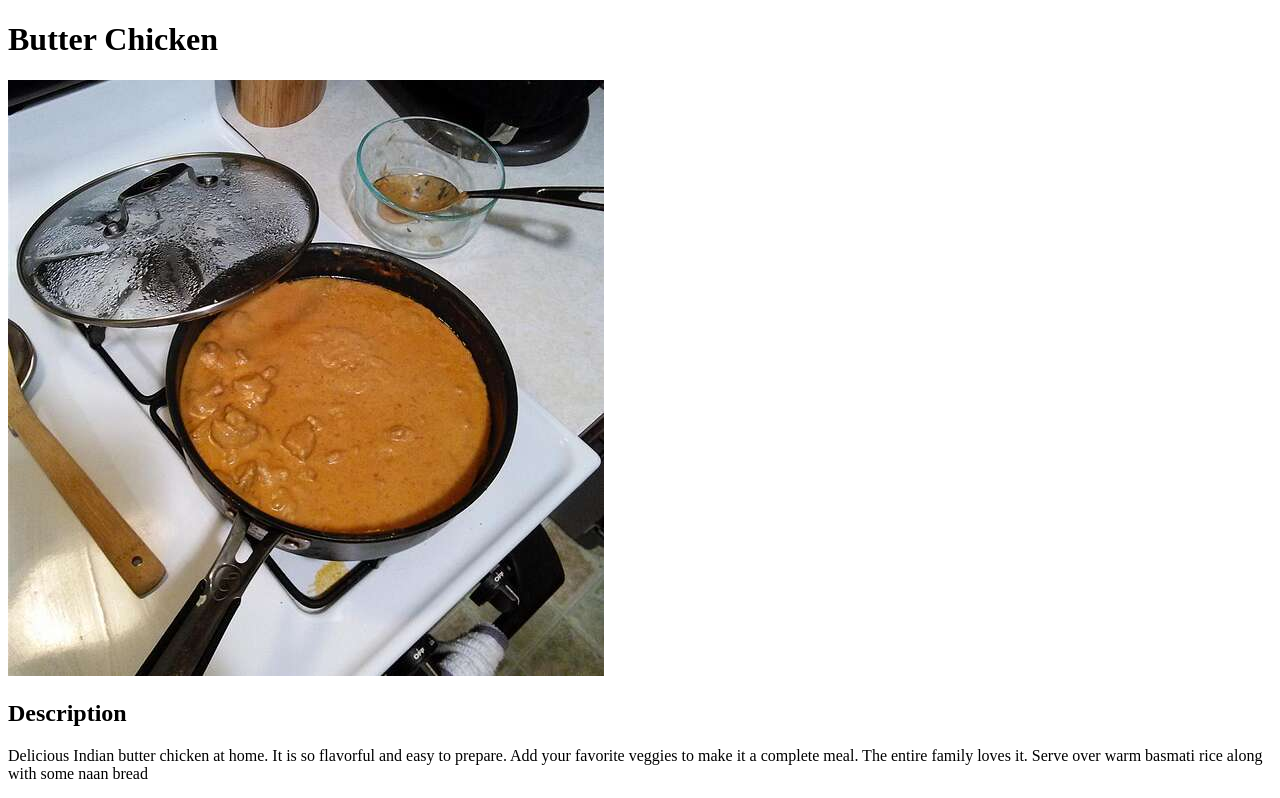
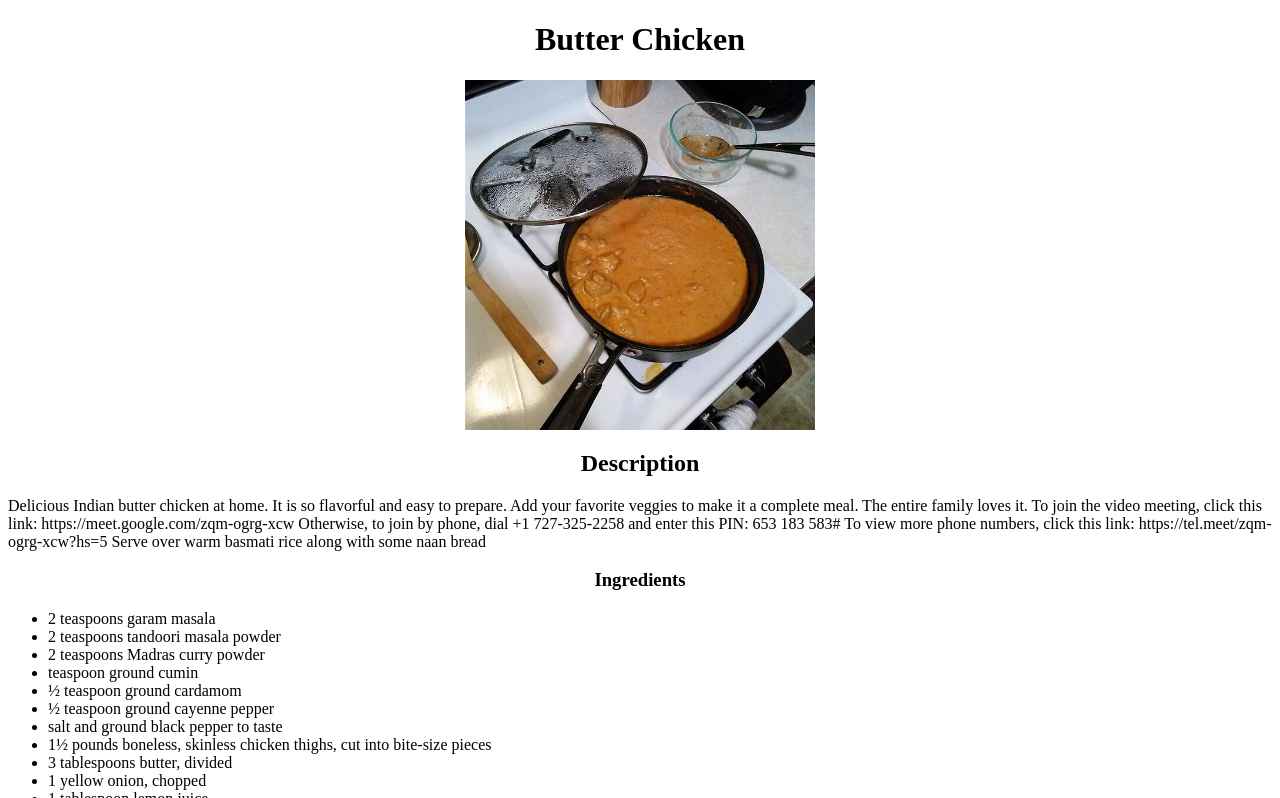
Before and after one commit to rajat-idx/rajat-recipes, a plain HTML site: page recipes/butter-chicken.html in a window 1280 px wide. Shown: the top 798 px of the page. Drawn offline with Linux system fonts and the light colour scheme.

Commit message:
done with few simple changes

```diff
--- a/recipes/butter-chicken.html
+++ b/recipes/butter-chicken.html
@@ -2,17 +2,24 @@
 <html lang="en">
 <head>
     <meta charset="UTF-8">
-    <!-- <title>Document</title> -->
+    <title>Butter Chicken</title>
 </head>
 <body>
-    <h1>Butter Chicken</h1>
-    <img src="../images/Butter-chicken.jpg" alt="a Pan full of delicious Butter Chicken">
+    <h1><strong>Butter Chicken</strong></h1>
+    <img src="../images/Butter-chicken.jpg" alt="a Pan full of delicious Butter Chicken" class="center">
+    <style>
+        h1,h2,h3{text-align: center;}
+        img{width:350px; height:350px;}
+        .center{display: block; margin-left: auto; margin-right: auto;}
+    </style>
 
     <h2>Description</h2>
     <p>Delicious Indian butter chicken at home.
         It is so flavorful and easy to prepare.
         Add your favorite veggies to make it a complete meal.
-        The entire family loves it.
+        The entire family loves it. To join the video meeting, click this link: https://meet.google.com/zqm-ogrg-xcw
+        Otherwise, to join by phone, dial +1 727-325-2258 and enter this PIN: 653 183 583#
+        To view more phone numbers, click this link: https://tel.meet/zqm-ogrg-xcw?hs=5
         Serve over warm basmati rice along with some naan bread</p>
         <h3>Ingredients</h3>
         <ul>
```
Also changed, not shown: index.html (+11 -5 lines), recipes/Chicken-Burger.html (+6 -1 lines), recipes/taco.html (+8 -2 lines).
